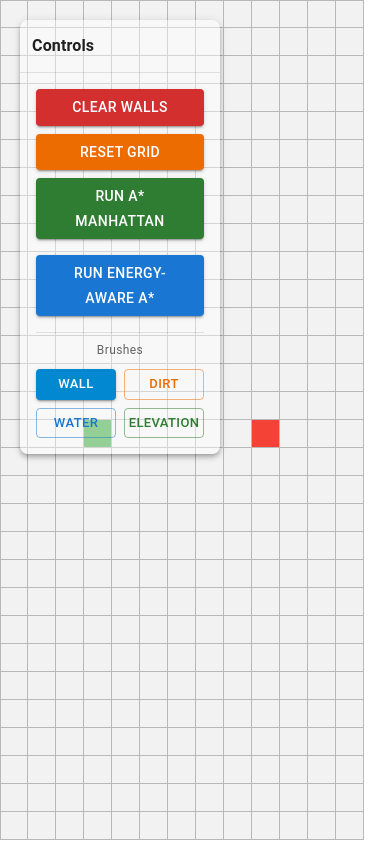
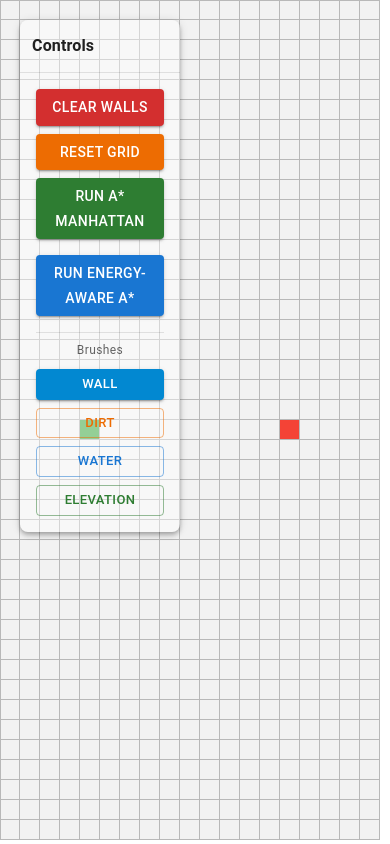
Before and after one commit to ruicchi/energy-aware-astar, a React (Vite) app: page / in a window 390 px wide. Built offline with nearby package versions, Linux system fonts and the light colour scheme; some icons are missing.

Commit message:
feat: added mobile responsiveness

```diff
--- a/src/game/FloatingMenu.tsx
+++ b/src/game/FloatingMenu.tsx
@@ -1,5 +1,5 @@
 import { useState, useRef } from 'react';
-import { Paper, Typography, Button, Box, IconButton, Collapse, Slider } from '@mui/material';
+import { Paper, Typography, Button, Box, IconButton, Collapse, Slider, useMediaQuery, useTheme } from '@mui/material';
 import ExpandMoreIcon from '@mui/icons-material/ExpandMore';
 import ExpandLessIcon from '@mui/icons-material/ExpandLess';
 
@@ -28,6 +28,10 @@ export const FloatingMenu = ({
   onElevationChange,
   pathMetrics,
 }: FloatingMenuProps) => {
+  const theme = useTheme();
+  const isMobile = useMediaQuery(theme.breakpoints.down('sm'));
+  const isTiny = useMediaQuery('(max-width:400px)');
+
   const [position, setPosition] = useState({ x: 20, y: 20 });
   const [isDragging, setIsDragging] = useState(false);
 
@@ -74,7 +78,7 @@ export const FloatingMenu = ({
         zIndex: 1000,
         backgroundColor: 'rgba(255, 255, 255, 0.4)',
         borderRadius: 2,
-        width: 200,
+        width: isMobile ? (isTiny ? 160 : 180) : 200,
         cursor: isDragging ? 'grabbing' : 'grab',
         userSelect: 'none',
         overflow: 'hidden',
@@ -167,7 +171,7 @@ export const FloatingMenu = ({
             <Typography variant="caption" color="textSecondary" sx={{ mb: 1, display: 'block' }}>
               Brushes
             </Typography>
-            <Box sx={{ display: 'grid', gridTemplateColumns: '1fr 1fr', gap: 1 }}>
+            <Box sx={{ display: 'grid', gridTemplateColumns: isTiny ? '1fr' : '1fr 1fr', gap: 1 }}>
               <Button
                 variant={activeBrush === 'wall' ? "contained" : "outlined"}
                 color="info"
--- a/src/game/game.tsx
+++ b/src/game/game.tsx
@@ -10,8 +10,12 @@ import {
   runAStarEnergyAware,
 } from '../index';
 
-const GameGrid = ({ cellSize = 28 }) => {
+const GameGrid = () => {
   const viewport = useViewport();
+
+  //* Dynamic cell size for mobile
+  const cellSize = viewport.width < 600 ? 20 : 28;
+
   const [elevationBrushValue, setElevationBrushValue] = useState<number>(5);
   const [pathMetrics, setPathMetrics] = useState<{ distance: number; energy: number } | null>(null);
 
@@ -169,6 +173,7 @@ const GameGrid = ({ cellSize = 28 }) => {
         overflow: 'hidden',
         userSelect: 'none',
         position: 'relative',
+        touchAction: 'none',
       }}
       onMouseUp={handleMouseUp}
       onMouseLeave={handleMouseUp}
```
